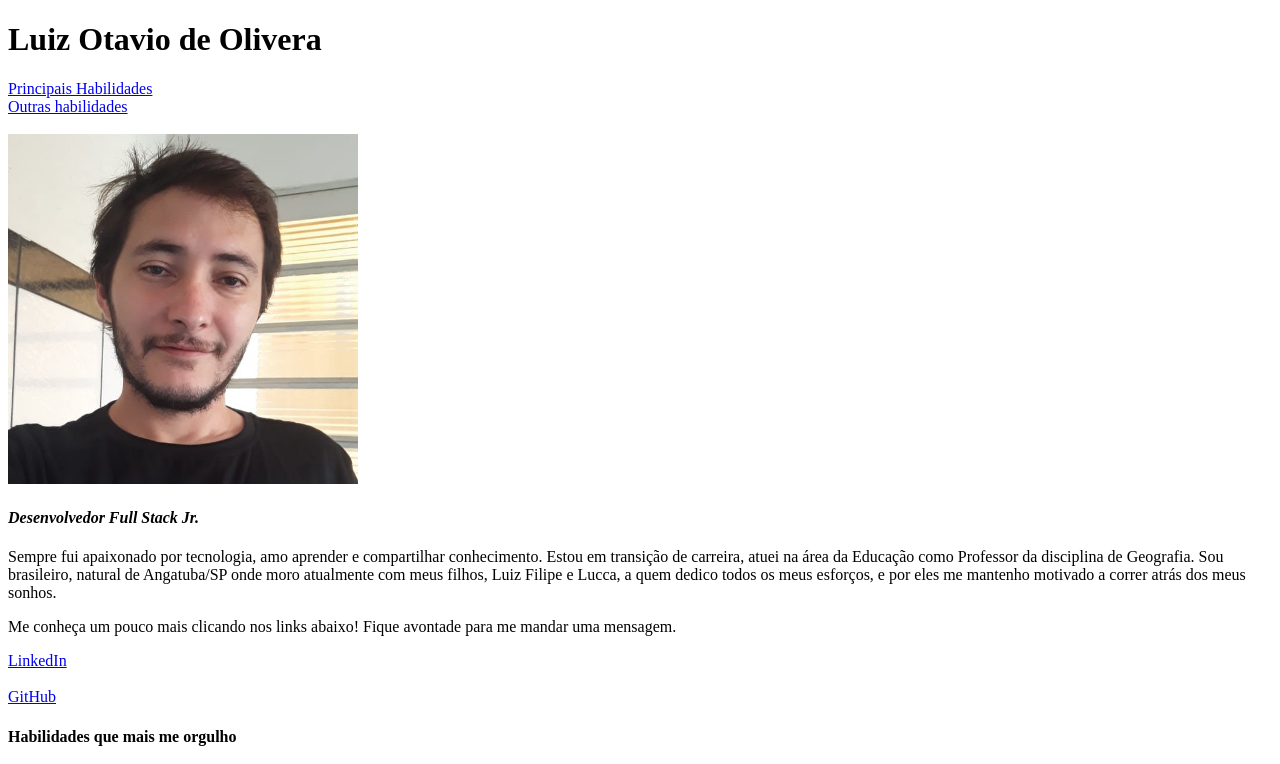
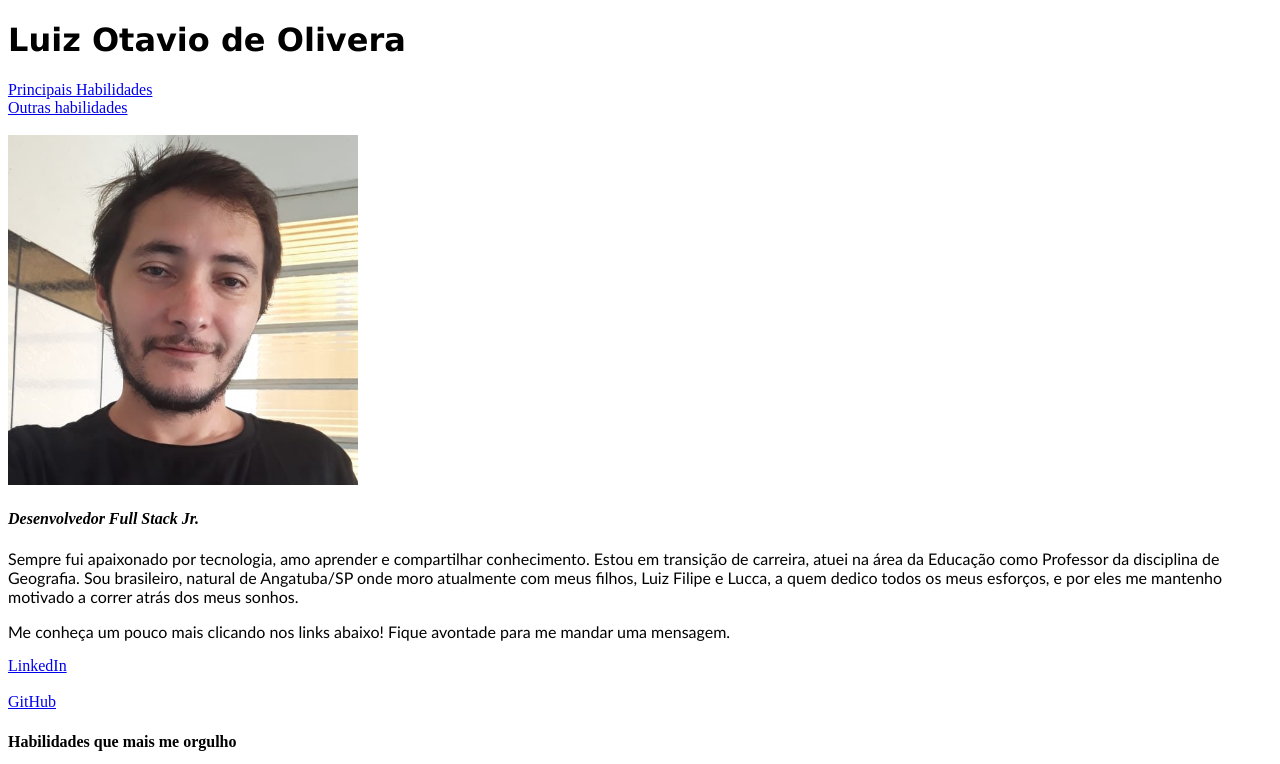
Before and after one commit to LuizOtavio-dev/LuizOtavio-dev.github.io, a plain HTML site: page index.html in a window 1280 px wide. Shown: the top 764 px of the page. Drawn offline with Linux system fonts and the light colour scheme.

Commit message:
adiciona arquivo css e modifica a fonte do nome e da descricao

```diff
--- a/index.html
+++ b/index.html
@@ -5,9 +5,10 @@
     <meta http-equiv="X-UA-Compatible" content="IE=edge">
     <meta name="viewport" content="width=device-width, initial-scale=1.0">
     <title>Luiz Otavio | Portfólio</title>
+    <link rel="stylesheet" type="text/css" href="style.css">
 </head>
 <body>
-    <h1>Luiz Otavio de Olivera</h1>
+    <h1 id="name">Luiz Otavio de Olivera</h1>
     <nav>
         <a href="#hab">Principais Habilidades</a>
         <br/>
@@ -16,13 +17,13 @@
     <br/>
     <img id="top" src="profile.jpeg" alt="Foto do autor Luiz Otavio tirada em 25/junho/2022" width="350px">
     <h4><em>Desenvolvedor Full Stack Jr.</em></h4>
-    <p>
+    <p class="description">
         Sempre fui apaixonado por tecnologia, amo aprender e compartilhar conhecimento.
         Estou em transição de carreira, atuei na área da Educação como Professor da disciplina de Geografia.
         Sou brasileiro, natural de Angatuba/SP onde moro atualmente com meus filhos, Luiz Filipe e Lucca,
         a quem dedico todos os meus esforços, e por eles me mantenho motivado a correr atrás dos meus sonhos.
     </p>
-    <p>Me conheça um pouco mais clicando nos links abaixo! Fique avontade para me mandar uma mensagem.</p>
+    <p class="description">Me conheça um pouco mais clicando nos links abaixo! Fique avontade para me mandar uma mensagem.</p>
     <a href="https://www.linkedin.com/in/luiz-o-oliveira/" target="_blank">LinkedIn</a>
     <br><br/>
     <a href="https://github.com/LuizOtavio-dev" target="_blank">GitHub</a>
--- /dev/null
+++ b/style.css
@@ -0,0 +1,7 @@
+#name {
+    font-family:Verdana, Geneva, Tahoma, sans-serif;
+}
+
+.description {
+    font-family: 'Gill Sans', 'Gill Sans MT', Calibri, 'Trebuchet MS', sans-serif;
+}
```
